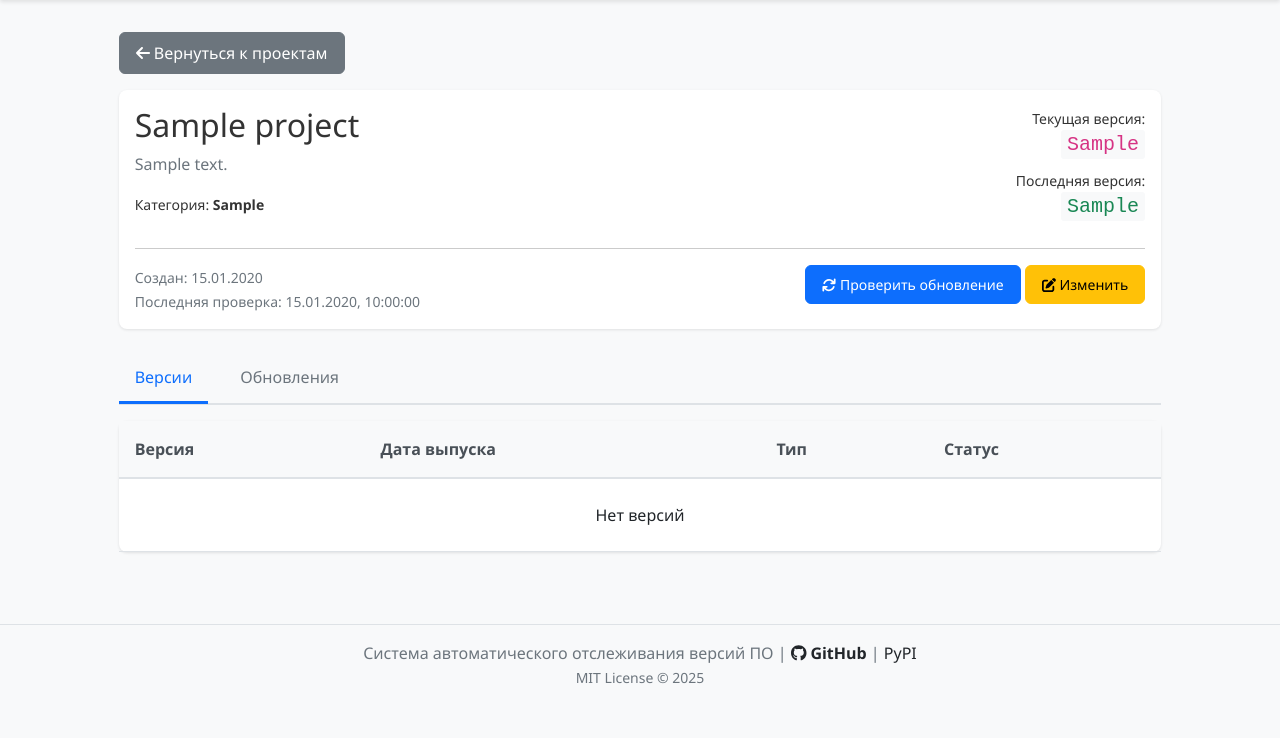
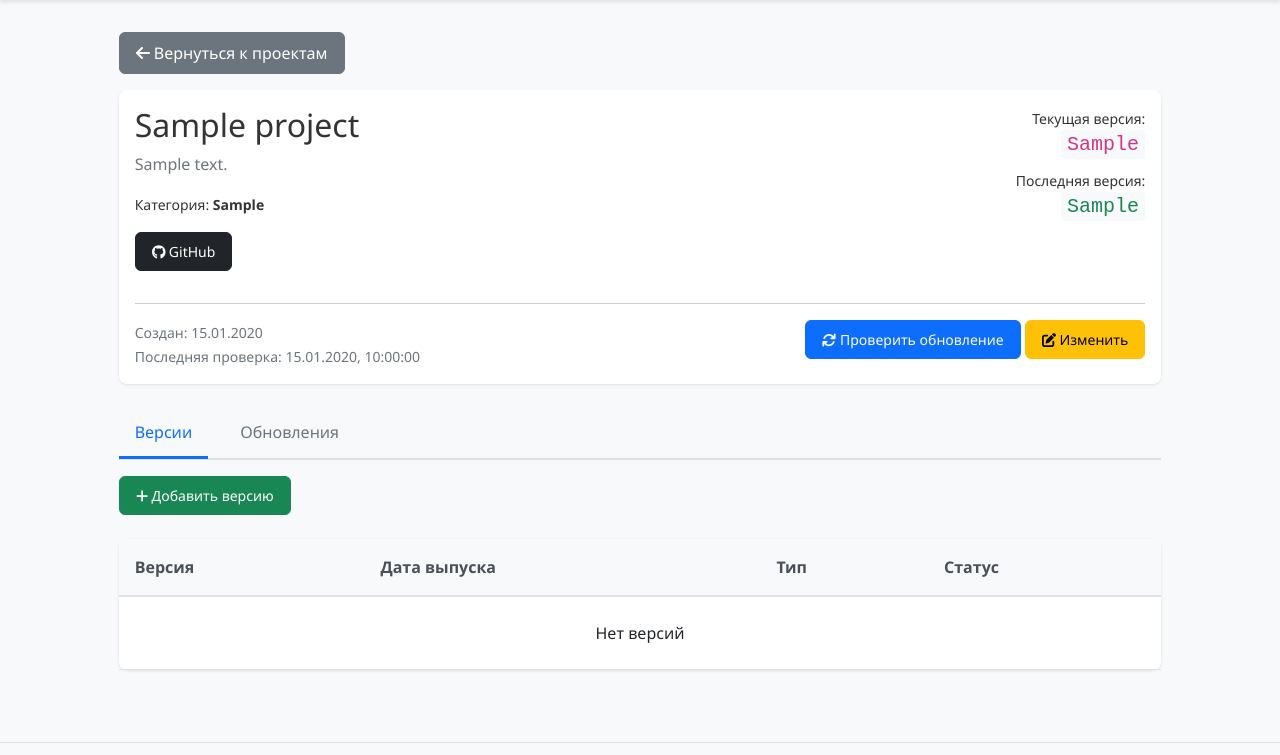
Before and after one commit to IamYonnie/ISRPOsOIK, a Flask app: page /project/1 in a window 1280 px wide. Shown: the part 62-817 px from the top of the page. Before the commit the page ends 746 px from the top, so only its background shows below. Run offline with Flask 3, Linux system fonts and the light colour scheme; tables that the repository leaves empty hold one stand-in row (values such as "Sample post"); data that the repository does not hold is empty.

Commit message:
Add GitHub repository link to project header

```diff
--- a/templates/project.html
+++ b/templates/project.html
@@ -24,6 +24,11 @@
                 </button>
             </li>
         </ul>
+
+        <!-- Add Version Button -->
+        <button class="btn btn-success btn-sm mt-3 mb-2" data-bs-toggle="modal" data-bs-target="#addVersionModal">
+            <i class="fas fa-plus"></i> Добавить версию
+        </button>
 
         <!-- Tab Content -->
         <div class="tab-content">
@@ -106,6 +111,7 @@
                                 <h2>${project.name}</h2>
                                 <p class="text-muted">${project.description || 'Нет описания'}</p>
                                 <p><small>Категория: <strong>${project.category || 'Не указана'}</strong></small></p>
+                                ${project.github_repo ? `<p><a href="${project.github_repo}" target="_blank" class="btn btn-sm btn-dark"><i class="fab fa-github"></i> GitHub</a></p>` : ''}
                             </div>
                             <div class="col-md-4 text-end">
                                 <div class="mb-2">
```
